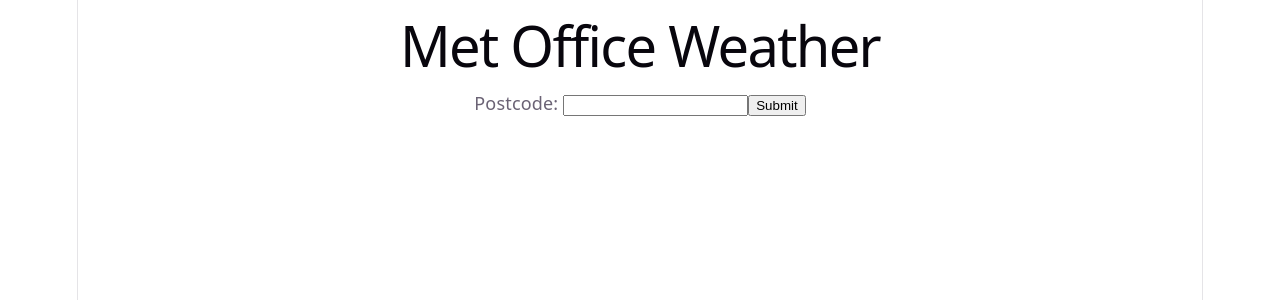
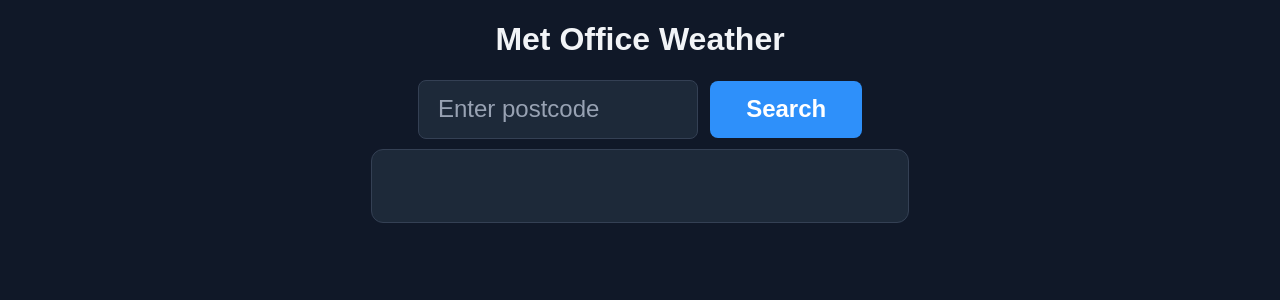
Before and after one commit to tev-partridge/met-office, a React (Vite) app in the folder frontend/: page / in a window 1280 px wide. Shown: the top 300 px of the page. Built offline with nearby package versions, Linux system fonts and the light colour scheme.

Commit message:
Add styling and show place name

```diff
--- /dev/null
+++ b/frontend/src/App.css
@@ -0,0 +1,82 @@
+
+form {
+    display: flex;
+    justify-content: center;
+    align-items: center;
+    gap: 12px;
+}
+
+#postcodeInput {
+    border: 1px solid #344054;
+    background: #1d2939;
+    color: #f2f4f7;
+    padding: .6em .8em;
+    border-radius: 8px;
+    font-size: 1.5em;
+    width: 10em;
+    transition: border-color 0.15s ease;
+}
+
+#postcodeInput::placeholder {
+    color: #98a2b3;
+}
+
+#postcodeInput:focus {
+    outline: none;
+    border-color: #53b1fd;
+}
+
+#postcodeSubmit {
+    border: none;
+    background: #2e90fa;
+    color: #fff;
+    padding: .6em 1.5em;
+    border-radius: 8px;
+    font-size: 1.5em;
+    font-weight: 600;
+    cursor: pointer;
+    transition: background-color 0.15s ease;
+}
+
+#postcodeSubmit:hover {
+    background: #1570cd;
+}
+
+.place-name {
+    font-size: 1.5em;
+    font-weight: 600;
+    margin: 24px 0 0;
+    color: #f2f4f7;
+}
+
+.forecast {
+    display: grid;
+    grid-auto-flow: column;
+    grid-template-rows: auto auto auto;
+    gap: 12px 28px;
+    overflow-x: auto;
+    margin: 10px auto 20px auto;
+    padding: 24px 28px;
+    min-width: 30em;
+    max-width: fit-content;
+    background: #1d2939;
+    border: 1px solid #344054;
+    border-radius: 12px;
+}
+
+.forecast-time {
+    font-weight: 500;
+    color: #98a2b3;
+    padding-bottom: 10px;
+    border-bottom: 1px solid #344054;
+}
+
+.forecast-temp {
+    font-size: 28px;
+    font-weight: 600;
+    color: #53b1fd;
+}
+
+.forecast-umbrella {
+    font-size: 20px;
+}
--- a/frontend/src/App.tsx
+++ b/frontend/src/App.tsx
@@ -1,4 +1,6 @@
 import React, {useState} from 'react';
+import "./App.css"
+
 async function getForecast(postcode: string) {
   const response = await fetch(`/api/forecast?postcode=${encodeURIComponent(postcode)}`);
   if (!response.ok) {
@@ -10,10 +12,12 @@
 function App(): React.ReactElement {
   const [postcode, setPostcode] = useState<string>("");
   const [tableData, setTableData] = useState<any[]>([]);
+  const [placeName, setPlaceName] = useState<string>("");
   async function formHandler(event: React.FormEvent<HTMLFormElement>): Promise<void> {
     event.preventDefault(); // to stop the form refreshing the page when it submits
     const data = await getForecast(postcode);
-    setTableData(data);
+    setTableData(data.forecasts);
+    setPlaceName(data.placeName);
   }
   function updatePostcode(data: React.ChangeEvent<HTMLInputElement>): void {
     setPostcode(data.target.value)
@@ -21,21 +25,19 @@
   return <>
     <h1> Met Office Weather </h1>
     <form action="" onSubmit={formHandler}>
-      <label htmlFor="postcodeInput"> Postcode: </label>
-      <input type="text" id="postcodeInput" onChange={updatePostcode}/>
-      <input type="submit" value="Submit"/>
+      <input type="text" id="postcodeInput" onChange={updatePostcode} placeholder="Enter postcode"/>
+      <input type="submit" value="Search" id="postcodeSubmit" />
     </form>
-    <table>
-      <tbody>
-        {tableData.map((item: any, index: number) => (
-            <tr key={index}>
-              <td>{item.time}</td>
-              <td>{item.temperature}</td>
-              <td>{item.umbrella}</td>
-            </tr>
-        ))}
-      </tbody>
-    </table>
+    {placeName && <h2 className="place-name">{placeName}</h2>}
+    <div className="forecast">
+      {tableData.map((item: any, index: number) => (
+          <React.Fragment key={index}>
+            <div className="forecast-time">{(new Date(item.time)).toLocaleString("en-GB", {"hour": "numeric", "minute": "numeric"})}</div>
+            <div className="forecast-temp">{item.temperature}&deg;</div>
+            <div className="forecast-umbrella">{item.umbrella ? "☂️" : ""}</div>
+          </React.Fragment>
+      ))}
+    </div>
   </>;
 }
 export default App;
--- a/frontend/src/index.css
+++ b/frontend/src/index.css
@@ -1,111 +1,17 @@
-:root {
-  --text: #6b6375;
-  --text-h: #08060d;
-  --bg: #fff;
-  --border: #e5e4e7;
-  --code-bg: #f4f3ec;
-  --accent: #aa3bff;
-  --accent-bg: rgba(170, 59, 255, 0.1);
-  --accent-border: rgba(170, 59, 255, 0.5);
-  --social-bg: rgba(244, 243, 236, 0.5);
-  --shadow:
-    rgba(0, 0, 0, 0.1) 0 10px 15px -3px, rgba(0, 0, 0, 0.05) 0 4px 6px -2px;
-
-  --sans: system-ui, 'Segoe UI', Roboto, sans-serif;
-  --heading: system-ui, 'Segoe UI', Roboto, sans-serif;
-  --mono: ui-monospace, Consolas, monospace;
-
-  font: 18px/145% var(--sans);
-  letter-spacing: 0.18px;
-  color-scheme: light dark;
-  color: var(--text);
-  background: var(--bg);
-  font-synthesis: none;
-  text-rendering: optimizeLegibility;
-  -webkit-font-smoothing: antialiased;
-  -moz-osx-font-smoothing: grayscale;
-
-  @media (max-width: 1024px) {
-    font-size: 16px;
-  }
-}
-
-@media (prefers-color-scheme: dark) {
-  :root {
-    --text: #9ca3af;
-    --text-h: #f3f4f6;
-    --bg: #16171d;
-    --border: #2e303a;
-    --code-bg: #1f2028;
-    --accent: #c084fc;
-    --accent-bg: rgba(192, 132, 252, 0.15);
-    --accent-border: rgba(192, 132, 252, 0.5);
-    --social-bg: rgba(47, 48, 58, 0.5);
-    --shadow:
-      rgba(0, 0, 0, 0.4) 0 10px 15px -3px, rgba(0, 0, 0, 0.25) 0 4px 6px -2px;
-  }
-
-  #social .button-icon {
-    filter: invert(1) brightness(2);
-  }
-}
-
 #root {
   width: 1126px;
   max-width: 100%;
   margin: 0 auto;
   text-align: center;
-  border-inline: 1px solid var(--border);
   min-height: 100svh;
   display: flex;
   flex-direction: column;
   box-sizing: border-box;
+  font-family: 'Montserrat', sans-serif;
+  color: #f2f4f7;
 }
 
 body {
   margin: 0;
+  background: #101828;
 }
-
-h1,
-h2 {
-  font-family: var(--heading);
-  font-weight: 500;
-  color: var(--text-h);
-}
-
-h1 {
-  font-size: 56px;
-  letter-spacing: -1.68px;
-  margin: 32px 0;
-  @media (max-width: 1024px) {
-    font-size: 36px;
-    margin: 20px 0;
-  }
-}
-h2 {
-  font-size: 24px;
-  line-height: 118%;
-  letter-spacing: -0.24px;
-  margin: 0 0 8px;
-  @media (max-width: 1024px) {
-    font-size: 20px;
-  }
-}
-p {
-  margin: 0;
-}
-
-code,
-.counter {
-  font-family: var(--mono);
-  display: inline-flex;
-  border-radius: 4px;
-  color: var(--text-h);
-}
-
-code {
-  font-size: 15px;
-  line-height: 135%;
-  padding: 4px 8px;
-  background: var(--code-bg);
-}
```
Also changed, not shown: 1 other file (tests, documents, lock files or other folders).
